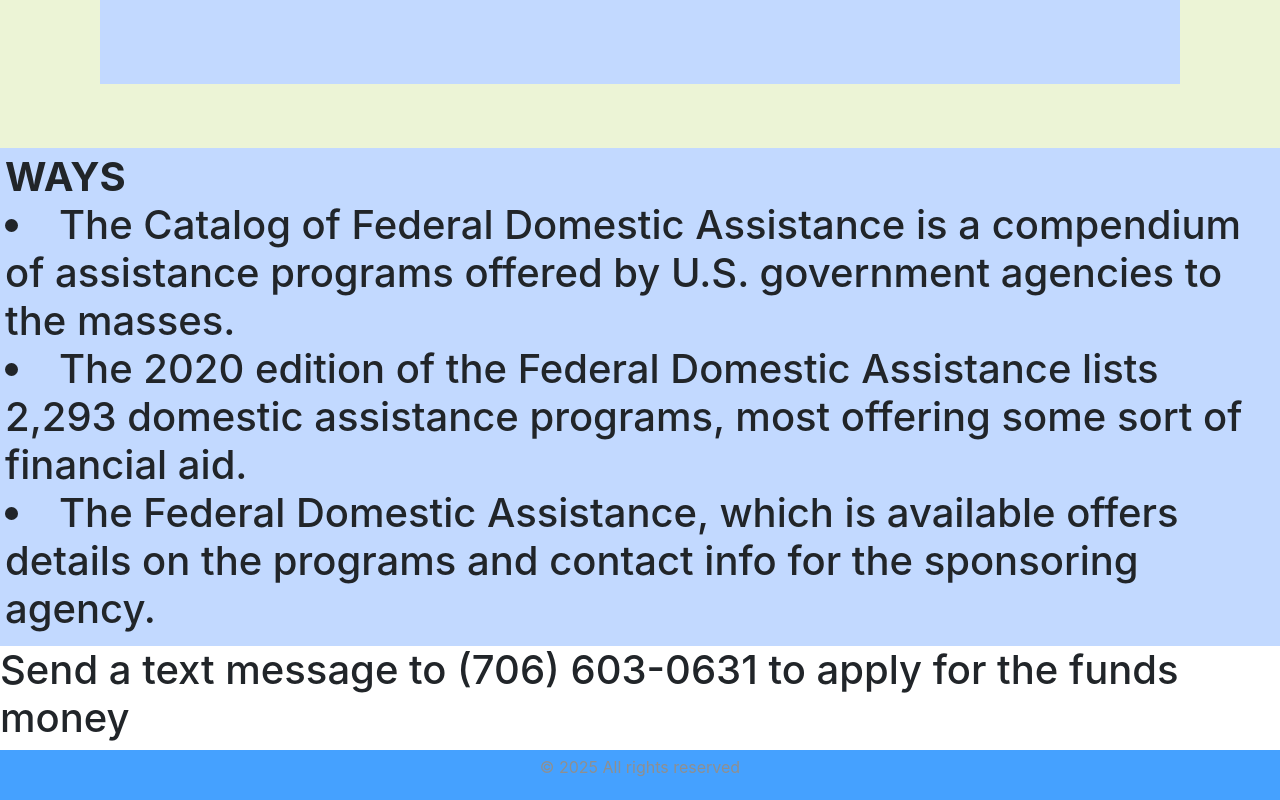
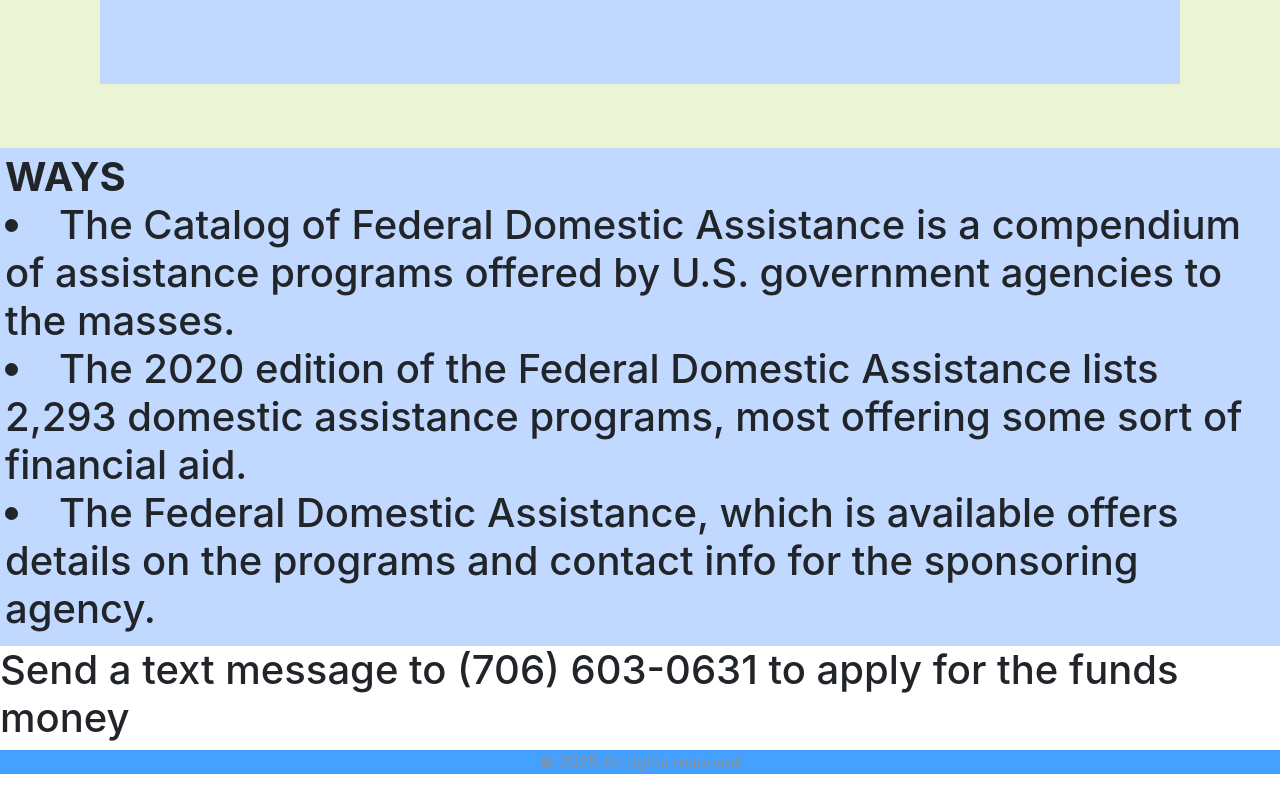
Before and after one commit to Rotty12/fda, a plain HTML site: page index.html in a window 1280 px wide. Shown: the part 1263-2063 px from the top of the page. Drawn offline with nearby package versions, Linux system fonts and the light colour scheme; files whose address does not match are found by name.

Commit message:
Update styles.css

```diff
--- a/styles.css
+++ b/styles.css
@@ -101,11 +101,7 @@ background: #3498db;
 }
 
 footer {
-  display: flex;
-  justify-content: center;
-  padding: 5px;
   background-color: #45a1ff;
-  color: #fff;
   text-align: center;
 }
 }
```
